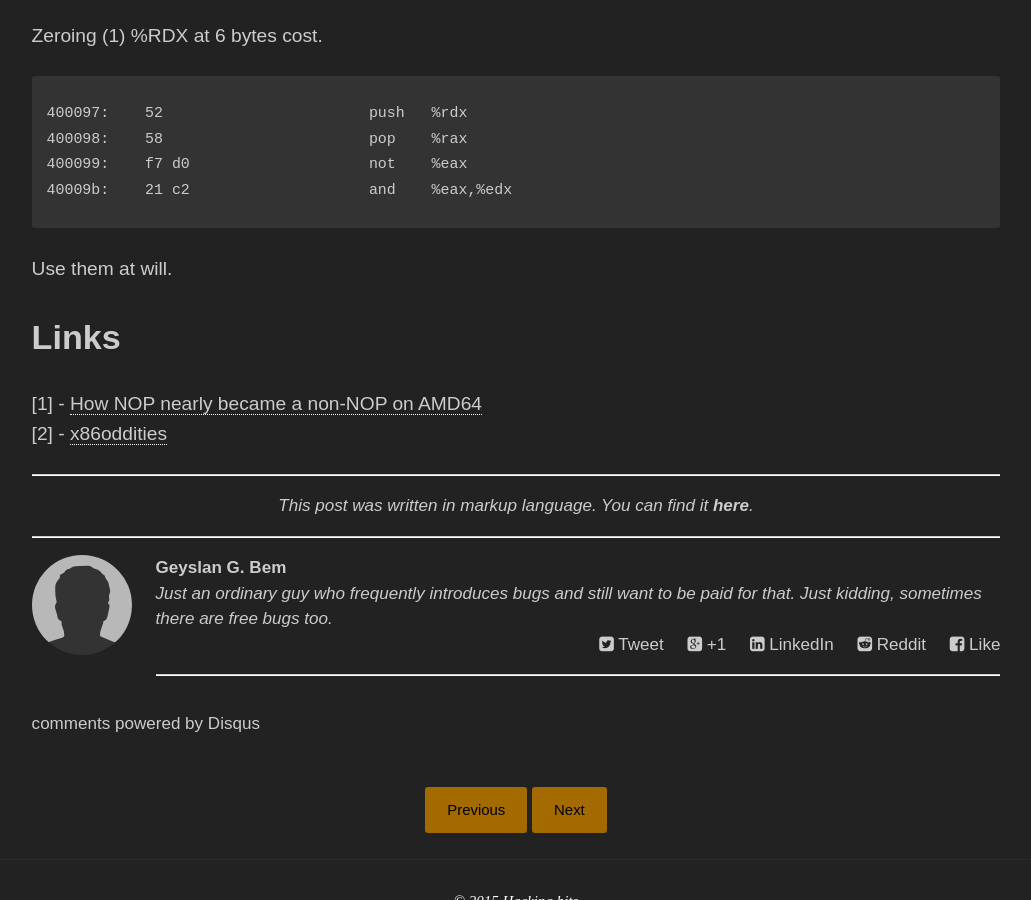
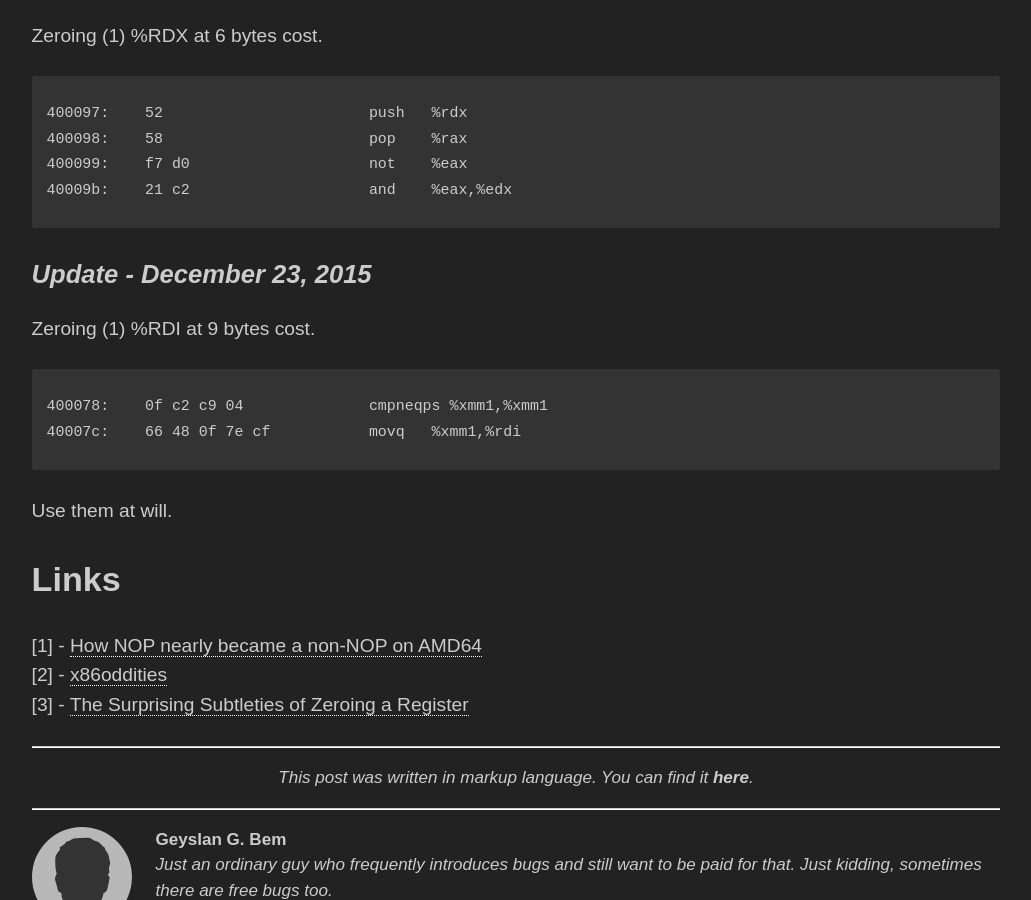
Before and after one commit to hackingbits/hackingbits.github.io, a Jekyll site: the page built from _posts/blog/2014-08-15-odd-ways-to-zeroing-some-x8664-registers.md, in a window 1280 px wide and 900 px high, scrolled down 2477 px. Shown: the whole window, without its empty margins (124-1155 px from the left). Built offline with Jekyll 4.4.1, drawn with Linux system fonts in a browser that asks for light colours; nearby versions of some CDN libraries; comment, search, counter and statistics services are not loaded; some of the changed text lies outside the part shown.

Commit message:
post update

```diff
--- a/_posts/blog/2014-08-15-odd-ways-to-zeroing-some-x8664-registers.md
+++ b/_posts/blog/2014-08-15-odd-ways-to-zeroing-some-x8664-registers.md
@@ -7,11 +7,11 @@ categories: blog
 excerpt: ""
 tags: [shellcode, code, assembly, hacking, reverse engineering, english]
 share: true
-modified: '2014-08-15T12:21:07.015-03:00'
+modified: '2015-12-23T13:11:07.015-03:00'
 blogger_id: tag:blogger.com,1999:blog-2541885528459487831.post-5615588454119461090
 blogger_orig_url: http://www.hackingbits.com/2014/08/odd-ways-to-zeroing-some-x8664-registers.html
 ---
-Hi there! Here are some ways (retrocompatible instructions [[1-2]](#links) and xmm) to
+Hi there! Here are some ways (retrocompatible instructions [[1-3]](#links) and xmm) to
 fill registers with zero (NULL) bytes without have any zero bytes in bytecode.
 
 <!--more-->
@@ -97,9 +97,20 @@ Zeroing (1) %RDX at 6 bytes cost.
 40009b:    21 c2                    and    %eax,%edx
 {% endhighlight %}
 
+####*Update - December 23, 2015*
+
+Zeroing (1) %RDI at 9 bytes cost.
+
+{% highlight console %}
+400078:    0f c2 c9 04              cmpneqps %xmm1,%xmm1
+40007c:    66 48 0f 7e cf           movq   %xmm1,%rdi
+{% endhighlight %}
+
+
 Use them at will.
 
 ## Links {#links}
 
 [1] - [How NOP nearly became a non-NOP on AMD64](http://www.pagetable.com/?p=6)<br>
-[2] - [x86oddities](https://code.google.com/p/corkami/wiki/x86oddities#nop)
+[2] - [x86oddities](https://code.google.com/p/corkami/wiki/x86oddities#nop)<br>
+[3] - [The Surprising Subtleties of Zeroing a Register](https://randomascii.wordpress.com/2012/12/29/the-surprising-subtleties-of-zeroing-a-register)
```
